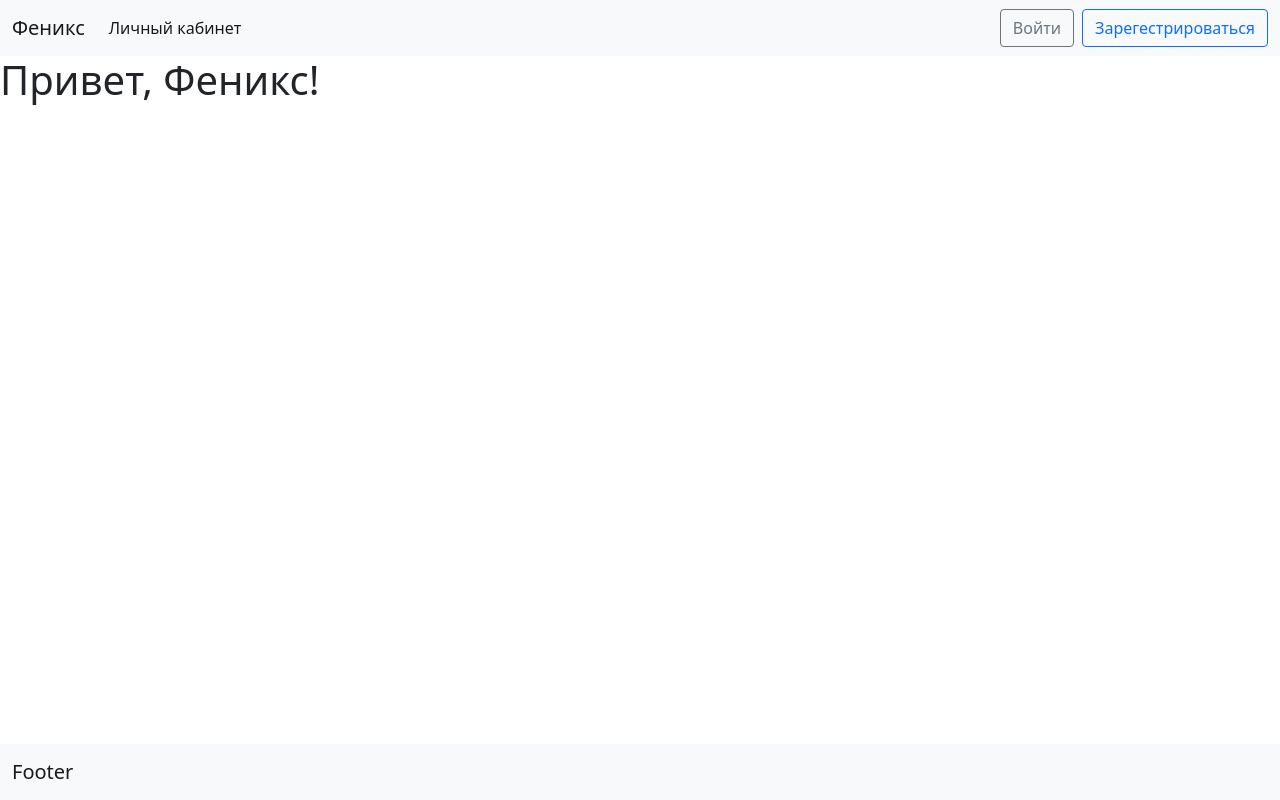
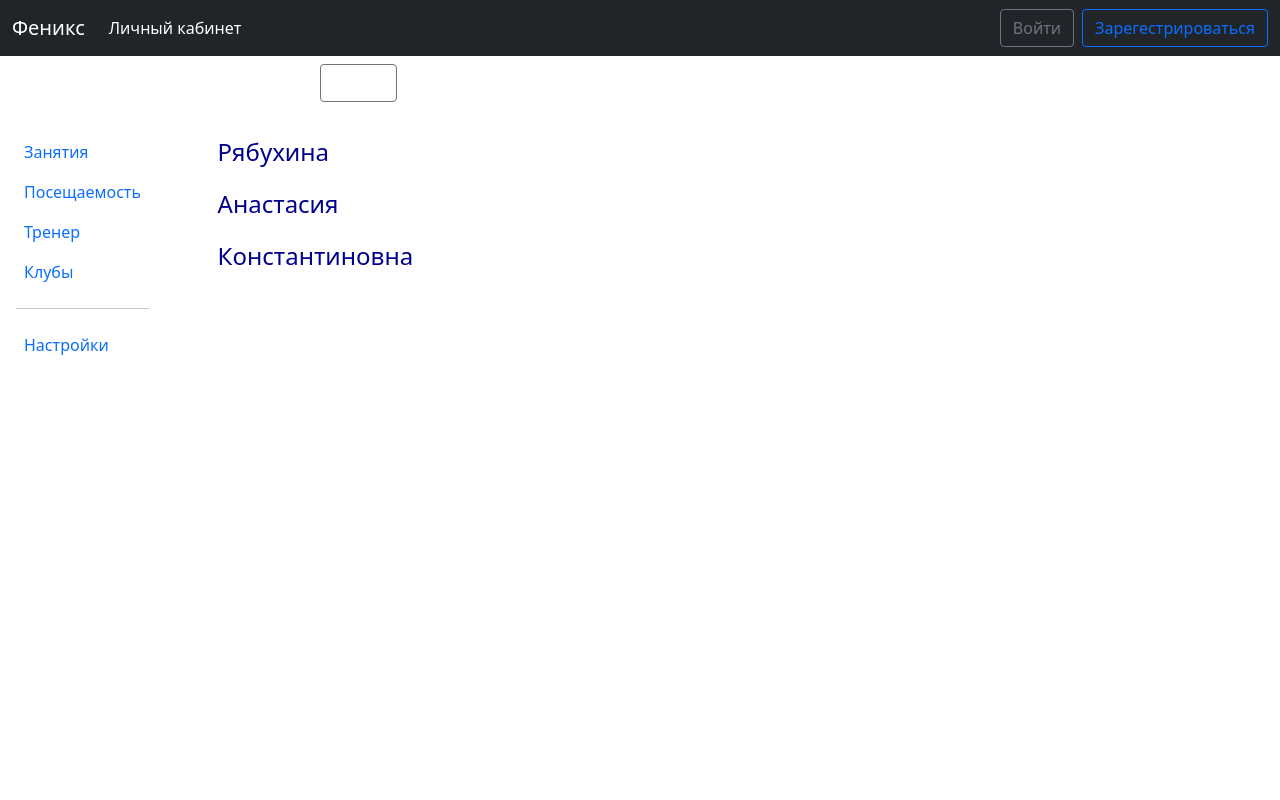
Before and after one commit to strandmoscow/phoenix, a Flask app: template templates/account.html in a window 1280 px wide. Run offline with Flask 2, Linux system fonts and the light colour scheme; the template is opened without the code that fills it, so the values that code supplies are empty; some libraries are stand-ins or nearby versions.

Commit message:
new account page added

```diff
--- a/app.py
+++ b/app.py
@@ -1,14 +1,18 @@
 import os
-from flask import Flask, render_template, request
-#import psycopg2
+from flask import Flask, render_template, request, url_for
+
+# from flask_fontawesome import FontAwesome
+# import psycopg2
 
 app = Flask(__name__, instance_relative_config=True)
+# fa = FontAwesome(app)
 
 UPLOAD_FOLDER = os.path.join('statics')
 app.config.from_mapping(
     SECRET_KEY='dev',
     UPLOAD_FOLDER=UPLOAD_FOLDER
 )
+
 
 # try:
 #     conn = psycopg2.connect("dbname='Phoenix' user='net_user' host='80.211.80.219' password='net_user_password'")
@@ -30,9 +34,9 @@
         name = request.form.get('inputName')
         email = request.form.get('inputEmail')
         print(surname)
-        #cur.execute("""SELECT version()""")
-        #s = cur.fetchall()
-        print(s)
+        # cur.execute("""SELECT version()""")
+        # s = cur.fetchall()
+        # print(s)
         return render_template('register.html')
     else:
         print("!!!1")
@@ -44,6 +48,12 @@
     return render_template('sign_in.html')
 
 
+@app.route("/account")
+def account():
+    profile_icon = './static/svg/abstract-user-flat-4.svg'
+    return render_template('account.html', img=profile_icon)
+
+
 if __name__ == "__main__":
     try:
         app.run(host="127.0.0.1", port=8000, debug=True)
--- a/templates/account.html
+++ b/templates/account.html
@@ -2,7 +2,87 @@
 {% block title %}Account{% endblock %}
 {% block body %}
 
-<h1>Привет, Феникс!</h1>
+
+<main class="d-flex flex-nowrap">
+    <div class="sidebar" id="side_nav">
+         <div class="header-box px-2 pt-3 pb-4">
+<!--             <h1 class="fs-4"><span class="bg-white text-dark rounded shadow px-2 me-2">Px</span><span class="text-white">Феникс</span></h1>-->
+             <a class="navbar-brand fs-4 px-3 text-white" href="/">Феникс</a>
+
+             <button class="btn d-md-none d-block close-btn px-1 py-0 text-white"><i class="fal fa-stream"></i></button>
+         </div>
+        <ul class="list-unstyled px-2">
+        <li class=""><a href="#" class="text-decoration-none px-3 py-2 d-block">Занятия</a></li>
+        <li class=""><a href="#" class="text-decoration-none px-3 py-2 d-block">Посещаемость</a></li>
+        <li class=""><a href="#" class="text-decoration-none px-3 py-2 d-block">Тренер</a></li>
+        <li class=""><a href="#" class="text-decoration-none px-3 py-2 d-block">Клубы</a></li>
+        </ul>
+        <hr class="h-color mx-3">
+        <ul class="list-unstyled px-2">
+            <li class=""><a href="#" class="text-decoration-none px-3 py-2 d-block">Настройки</a></li>
+        </ul>
+    </div>
+    <div class="content">
+    <nav class="navbar navbar-expand-lg" id="nav_account">
+        <div class="container-fluid">
+<!--            <a class="navbar-brand" href="/">Феникс</a>-->
+            <button class="navbar-toggler" type="button" data-bs-toggle="collapse" data-bs-target="#navbarNav"
+                    aria-controls="navbarNav" aria-expanded="false" aria-label="Переключатель навигации">
+                <span class="navbar-toggler-icon"></span>
+            </button>
+            <div class="collapse navbar-collapse" id="navbarNav">
+                <ul class="navbar-nav">
+<!--                    <li class="nav-item">-->
+<!--                        <a class="nav-link active" aria-current="page" href="/account">Личный кабинет</a>-->
+<!--                    </li>-->
+    <!--                <li class="nav-item">-->
+    <!--                    <a class="nav-link disabled" href="#">Рекомендуемые</a>-->
+    <!--                </li>-->
+    <!--                <li class="nav-item">-->
+    <!--                    <a class="nav-link disabled" href="#">Цена</a>-->
+    <!--                </li>-->
+    <!--                <li class="nav-item">-->
+    <!--                    <a class="nav-link disabled">Отключенная</a>-->
+    <!--                </li>-->
+                </ul>
+            </div>
+            <div class="d-grid gap-2 d-md-flex justify-content-md-end">
+                <a class="btn btn-outline-secondary text-white" href="#" type="button">Выйти</a>
+            </div>
+        </div>
+
+    </nav>
+    <div class="container-fluid">
+        <div class="row">
+        <div class="col-2">
+            <div>
+                <img class="img-fluid" src="{{ img }}">
+
+            </div>
+        </div>
+        <div class="col-3">
+            <div class="py-4" id="fio">
+                <p style="color:darkblue; font-size: 150%;">Рябухина</p>
+                <p style="color:darkblue; font-size: 150%;">Анастасия</p>
+                <p style="color:darkblue; font-size: 150%;">Константиновна</p>
+            </div>
+        </div>
+        </div>
+    </div>
+    </div>
+
+</main>
+
+<script src="https://code.jquery.com/jquery-3.3.1.slim.min.js" integrity="sha384-q8i/X+965DzO0rT7abK41JStQIAqVgRVzpbzo5smXKp4YfRvH+8abtTE1Pi6jizo" crossorigin="anonymous"></script>
+<script src="https://cdn.jsdelivr.net/npm/popper.js@1.14.7/dist/umd/popper.min.js" integrity="sha384-UO2eT0CpHqdSJQ6hJty5KVphtPhzWj9WO1clHTMGa3JDZwrnQq4sF86dIHNDz0W1" crossorigin="anonymous"></script>
+<script src="https://cdn.jsdelivr.net/npm/bootstrap@4.3.1/dist/js/bootstrap.min.js" integrity="sha384-JjSmVgyd0p3pXB1rRibZUAYoIIy6OrQ6VrjIEaFf/nJGzIxFDsf4x0xIM+B07jRM" crossorigin="anonymous"></script>
+
+<script>
+    $(".sidebar ul li").on('click', function (){
+        $(".sidebar ul li.active").removeClass('active');
+        $(this).addClass('active');
+    })
+</script>
 
 
 {% endblock %}
--- a/templates/base.html
+++ b/templates/base.html
@@ -9,10 +9,14 @@
     <link href="https://cdn.jsdelivr.net/npm/bootstrap@5.1.3/dist/css/bootstrap.min.css" rel="stylesheet"
           integrity="sha384-1BmE4kWBq78iYhFldvKuhfTAU6auU8tT94WrHftjDbrCEXSU1oBoqyl2QvZ6jIW3" crossorigin="anonymous">
 
+    <link rel="stylesheet" type=text/css href="{{ url_for('static', filename='css/style.css') }}">
+
     <title>{% block title %}{% endblock %}</title>
+
 </head>
+
 <body>
-<nav class="navbar navbar-expand-lg navbar-light bg-light">
+<nav class="navbar navbar-expand-lg navbar-dark bg-dark">
         <div class="container-fluid">
             <a class="navbar-brand" href="/">Феникс</a>
             <button class="navbar-toggler" type="button" data-bs-toggle="collapse" data-bs-target="#navbarNav"
@@ -22,7 +26,7 @@
             <div class="collapse navbar-collapse" id="navbarNav">
                 <ul class="navbar-nav">
                     <li class="nav-item">
-                    <a class="nav-link active" aria-current="page" href="#">Личный кабинет</a>
+                        <a class="nav-link active" aria-current="page" href="/account">Личный кабинет</a>
                     </li>
     <!--                <li class="nav-item">-->
     <!--                    <a class="nav-link disabled" href="#">Рекомендуемые</a>-->
@@ -40,13 +44,20 @@
                 <a class="btn btn-outline-primary" href="/registration" type="button">Зарегестрироваться</a>
             </div>
         </div>
+
 </nav>
+{% block nav %}{% endblock %}
 {% block body %}{% endblock %}
 
-<nav class="navbar fixed-bottom navbar-light bg-light">
+<!--<nav class="navbar fixed-bottom navbar-light bg-light">
   <div class="container-fluid">
     <a class="navbar-brand" href="#">Footer</a>
   </div>
-</nav>
+</nav>-->
+<script src="https://code.jquery.com/jquery-3.3.1.slim.min.js" integrity="sha384-q8i/X+965DzO0rT7abK41JStQIAqVgRVzpbzo5smXKp4YfRvH+8abtTE1Pi6jizo" crossorigin="anonymous"></script>
+<script src="https://cdn.jsdelivr.net/npm/popper.js@1.14.7/dist/umd/popper.min.js" integrity="sha384-UO2eT0CpHqdSJQ6hJty5KVphtPhzWj9WO1clHTMGa3JDZwrnQq4sF86dIHNDz0W1" crossorigin="anonymous"></script>
+<script src="https://cdn.jsdelivr.net/npm/bootstrap@4.3.1/dist/js/bootstrap.min.js" integrity="sha384-JjSmVgyd0p3pXB1rRibZUAYoIIy6OrQ6VrjIEaFf/nJGzIxFDsf4x0xIM+B07jRM" crossorigin="anonymous"></script>
+
+
 </body>
 </html>
```
Lines whose indentation alone changed are shown as unchanged.
